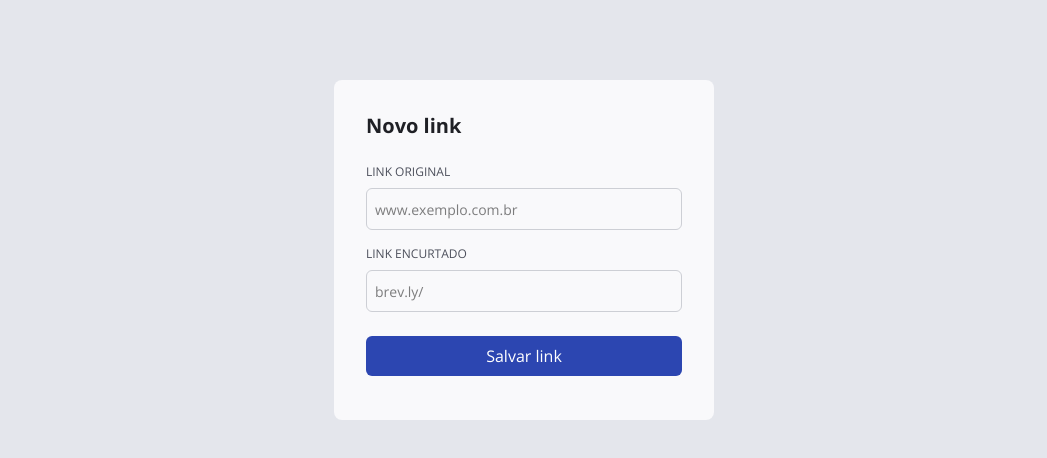
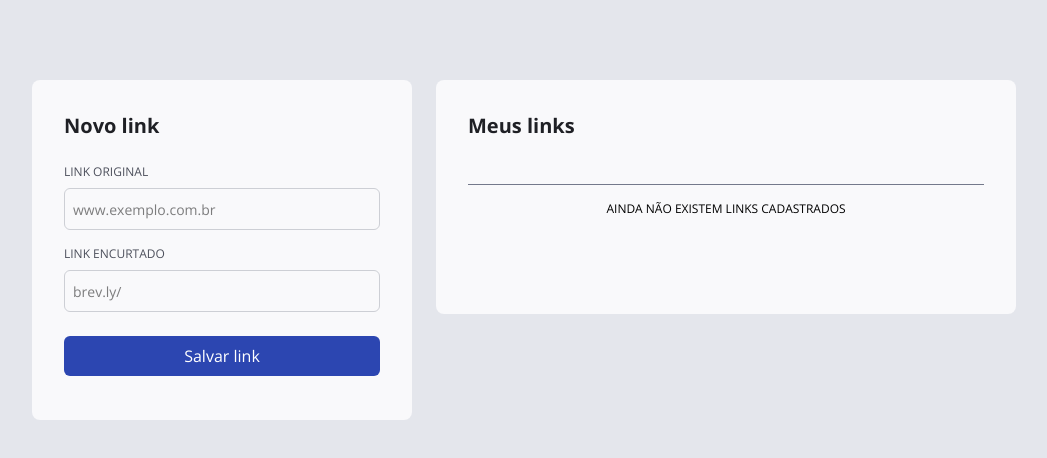
Before and after one commit to Tiago0Br/brev.ly, a React (Vite) app in the folder web/: page / in a window 1280 px wide. Shown: the top 458 px of the page, without its empty margins (116-1163 px from the left). Built offline with nearby package versions, Linux system fonts and the light colour scheme.

Commit message:
refactor: ajustes de lint e adicionando seção de links cadastrados

```diff
--- a/web/biome.json
+++ b/web/biome.json
@@ -7,9 +7,13 @@
 		"formatter": {
 			"enabled": true,
 			"quoteStyle": "single",
+			"jsxQuoteStyle": "double",
 			"lineWidth": 90,
 			"semicolons": "asNeeded",
-      "trailingCommas": "es5"
+			"trailingCommas": "es5",
+			"lineEnding": "lf",
+			"indentStyle": "space",
+			"indentWidth": 2
 		}
 	},
 	"json": {
--- a/web/src/app.tsx
+++ b/web/src/app.tsx
@@ -1,7 +1,7 @@
 export function App() {
   return (
-		<main className="mt-20">
-			<form className="mx-auto w-[380px] h-[340px] bg-gray-100 rounded-lg p-8 flex flex-col gap-6">
+    <main className="mt-20 flex justify-center items-baseline gap-6">
+      <form className="w-[380px] h-[340px] bg-gray-100 rounded-lg p-8 flex flex-col gap-6">
         <h2 className="text-xl text-gray-600 font-bold">Novo link</h2>
 
         <div className="flex flex-col gap-4">
@@ -37,6 +37,16 @@ export function App() {
           Salvar link
         </button>
       </form>
+
+      <div className="w-[580px] min-h-[234px] bg-gray-100 rounded-lg p-8 flex flex-col gap-6">
+        <h2 className="text-xl text-gray-600 font-bold">Meus links</h2>
+
+        <div className="mt-5 py-4 border-t border-gray-400">
+          <p className="text-center uppercase text-xs">
+            Ainda não existem links cadastrados
+          </p>
+        </div>
+      </div>
     </main>
   )
 }
```
Also changed, not shown: 1 other file (tests, documents, lock files or other folders). Lines whose indentation alone changed are shown as unchanged.
